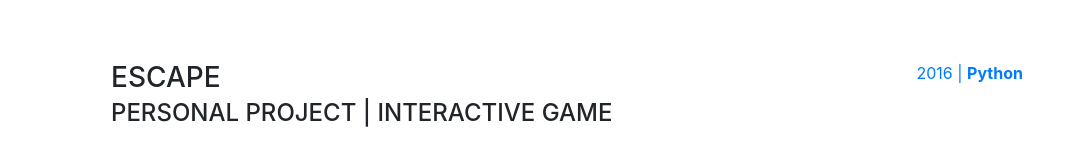
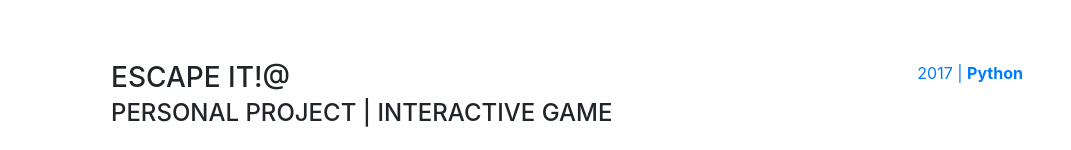
Before and after one commit to itscaroline/Resume, a website with bundled scripts: page index.html in a window 1280 px wide. Shown: the part 4785-4935 px from the top of the page, without its empty margins (209-1280 px from the left). Built offline with nearby package versions, Linux system fonts and the light colour scheme; a web font is replaced by a local one.

Commit message:
Update index.html
Edit Content

```diff
--- a/index.html
+++ b/index.html
@@ -505,7 +505,7 @@
 
           <div class="resume-item d-flex flex-column flex-md-row mb-5">
             <div class="resume-content mr-auto">
-              <h3 class="mb-0">Escape</h3>
+              <h3 class="mb-0">Escape It!@</h3>
               <div class="subheading mb-3"> Personal Project | Interactive Game </div>
               <ul>
               <li>Created interactive game where users explore various rooms to solve a mystery</li>
@@ -514,7 +514,7 @@
 
             </div>
             <div class="resume-date text-md-right">
-              <span class="text-primary">  2016 | <b> Python </b>  </span>
+              <span class="text-primary">  2017 | <b> Python </b>  </span>
             </div>
           </div>
 
```
